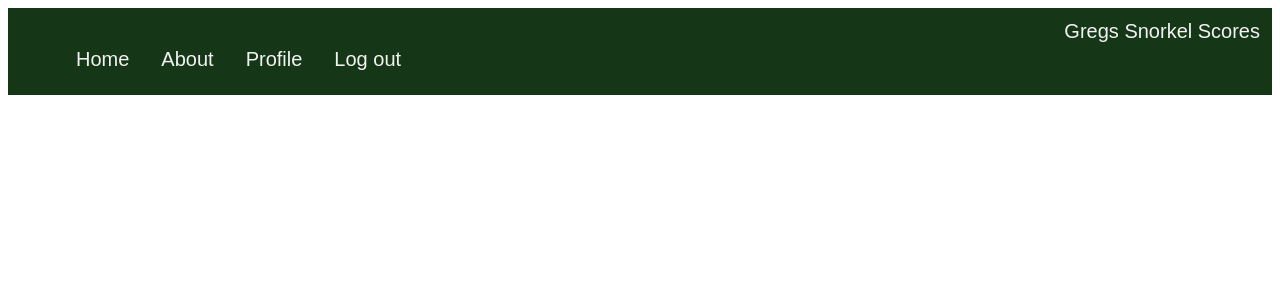
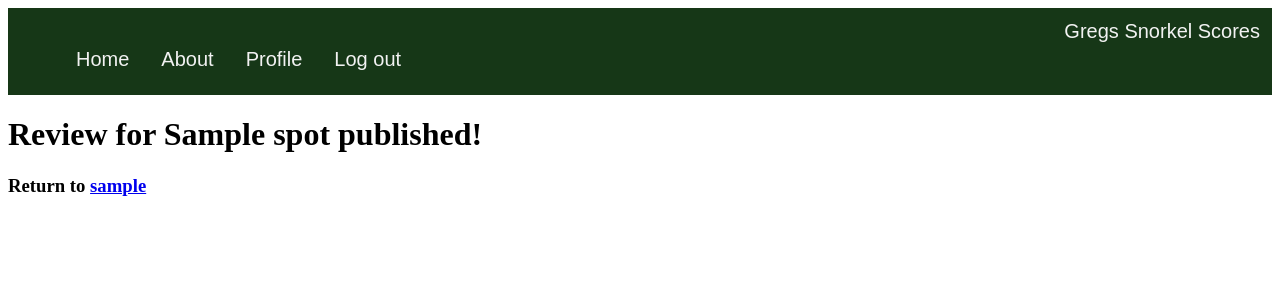
Before and after one commit to GregorJUofG/snorkel, a Django app: a page that uses templates/gregssnorkelscores/base.html in a window 1280 px wide. Shown: the top 300 px of the page. Run offline with Django 3.2, Linux system fonts and the light colour scheme; a user stored in the database is signed in; tables that the repository leaves empty hold one stand-in row (values such as "Sample post").

Commit message:
Review working fully!!!!

```diff
--- a/gregssnorkelscores/urls.py
+++ b/gregssnorkelscores/urls.py
@@ -27,6 +27,7 @@ urlpatterns = [
     path('login/',views.login,name = 'login'),
     path('logout/', LogoutView.as_view(next_page='home'), name='logout'),
     path('<slug:spot_name_slug>/write_review/', views.write_review, name='write_review'),
+    path('<slug:spot_name_slug>/after_review/', views.after_review, name='after_review'),
     path('profile/username/',views.profile,name = 'profile'),
     path('<slug:location_name_slug>/',views.show_location,name='show_location'),
     path('<slug:location_name_slug>/add_spot/', views.add_spot, name='add_spot'),
--- a/gregssnorkelscores/views.py
+++ b/gregssnorkelscores/views.py
@@ -403,11 +403,14 @@ def spot(request):
     response = render(request, "gregssnorkelscores/spot.html")
     return response
 
+
 @login_required
 def write_review(request, spot_name_slug):
     visitor_cookie_handler(request)
+    context = {}
 
     spot = get_object_or_404(Spot, slug=spot_name_slug)
+    context['spot'] = spot
 
     form = ReviewForm()
     if request.method == 'POST':
@@ -417,11 +420,23 @@ def write_review(request, spot_name_slug):
                 review = form.save(commit=False)
                 review.spot = spot
                 review.save()
-                return HttpResponse('Your review has been taken')
+                return redirect(reverse('gregssnorkelscores:after_review',
+                                        kwargs={'spot_name_slug':
+                                                spot_name_slug}))
     else:
         print(form.errors)
-    context = {'form': form, 'spot':spot}
+    context['form'] = form
     response = render(request, 'gregssnorkelscores/write_review.html', context)
+    return response
+
+@login_required
+def after_review(request, spot_name_slug):
+    visitor_cookie_handler(request)
+
+    spot = get_object_or_404(Spot, slug=spot_name_slug)
+
+    context = {'spot': spot}
+    response = render(request, 'gregssnorkelscores/after_review.html', context)
     return response
 
 @login_required
--- a/templates/gregssnorkelscores/aberdeenShire.html
+++ b/templates/gregssnorkelscores/aberdeenShire.html
@@ -30,7 +30,10 @@
             </div>
             <ul>
                 {% for spot in spots %}
-                <li><a href="/gregssnorkelscores/{{ location.slug }}/{{ spot.slug }}/">{{ spot.name }}</a></li>
+                    {% if spot.name == "Default" %}
+                    {% else %}
+                        <li><a href="/gregssnorkelscores/{{ location.slug }}/{{ spot.slug }}/">{{ spot.name }}</a></li>
+                    {% endif %}
                 {% endfor %}
             </ul>
         </div>
--- /dev/null
+++ b/templates/gregssnorkelscores/after_review.html
@@ -0,0 +1,13 @@
+{% extends 'gregssnorkelscores/base.html' %}
+
+{% block title_block %}
+    Review
+{% endblock %}
+
+{% block body_block %}
+    <h1>Review for {{ spot.name }} published!</h1>
+        <div>
+            <h3>
+                <p>Return to <a href="/gregssnorkelscores/{{ spot.location.slug }}/{{ spot.slug }}/">{{ spot.slug }}</a></p>
+            </h3>
+{% endblock %}
--- a/templates/gregssnorkelscores/angus.html
+++ b/templates/gregssnorkelscores/angus.html
@@ -25,7 +25,10 @@
             <p>Or browse these: </p>
             <ul>
                 {% for spot in spots %}
-                <li><a href="/gregssnorkelscores/{{ location.slug }}/{{ spot.slug }}/">{{ spot.name }}</a></li>
+                    {% if spot.name == "Default" %}
+                    {% else %}
+                        <li><a href="/gregssnorkelscores/{{ location.slug }}/{{ spot.slug }}/">{{ spot.name }}</a></li>
+                    {% endif %}
                 {% endfor %}
             </ul>
         </div>
--- a/templates/gregssnorkelscores/argyll.html
+++ b/templates/gregssnorkelscores/argyll.html
@@ -25,7 +25,10 @@
             <p>Or browse these: </p>
             <ul>
                 {% for spot in spots %}
-                <li><a href="/gregssnorkelscores/{{ location.slug }}/{{ spot.slug }}/">{{ spot.name }}</a></li>
+                    {% if spot.name == "Default" %}
+                    {% else %}
+                        <li><a href="/gregssnorkelscores/{{ location.slug }}/{{ spot.slug }}/">{{ spot.name }}</a></li>
+                    {% endif %}
                 {% endfor %}
             </ul>
         </div>
--- a/templates/gregssnorkelscores/ayr.html
+++ b/templates/gregssnorkelscores/ayr.html
@@ -25,7 +25,10 @@
             <p>Or browse these: </p>
             <ul>
                 {% for spot in spots %}
-                <li><a href="/gregssnorkelscores/{{ location.slug }}/{{ spot.slug }}/">{{ spot.name }}</a></li>
+                    {% if spot.name == "Default" %}
+                    {% else %}
+                        <li><a href="/gregssnorkelscores/{{ location.slug }}/{{ spot.slug }}/">{{ spot.name }}</a></li>
+                    {% endif %}
                 {% endfor %}
             </ul>
         </div>
--- a/templates/gregssnorkelscores/dumGal.html
+++ b/templates/gregssnorkelscores/dumGal.html
@@ -25,7 +25,10 @@
             <p>Or browse these: </p>
             <ul>
                 {% for spot in spots %}
-                <li><a href="/gregssnorkelscores/{{ location.slug }}/{{ spot.slug }}/">{{ spot.name }}</a></li>
+                    {% if spot.name == "Default" %}
+                    {% else %}
+                        <li><a href="/gregssnorkelscores/{{ location.slug }}/{{ spot.slug }}/">{{ spot.name }}</a></li>
+                    {% endif %}
                 {% endfor %}
             </ul>
         </div>
--- a/templates/gregssnorkelscores/east.html
+++ b/templates/gregssnorkelscores/east.html
@@ -25,7 +25,10 @@
             <p>Or browse these: </p>
             <ul>
                 {% for spot in spots %}
-                <li><a href="/gregssnorkelscores/{{ location.slug }}/{{ spot.slug }}/">{{ spot.name }}</a></li>
+                    {% if spot.name == "Default" %}
+                    {% else %}
+                        <li><a href="/gregssnorkelscores/{{ location.slug }}/{{ spot.slug }}/">{{ spot.name }}</a></li>
+                    {% endif %}
                 {% endfor %}
             </ul>
         </div>
--- a/templates/gregssnorkelscores/highlands.html
+++ b/templates/gregssnorkelscores/highlands.html
@@ -25,7 +25,10 @@
             <p>Or browse these: </p>
             <ul>
                 {% for spot in spots %}
-                <li><a href="/gregssnorkelscores/{{ location.slug }}/{{ spot.slug }}/">{{ spot.name }}</a></li>
+                    {% if spot.name == "Default" %}
+                    {% else %}
+                        <li><a href="/gregssnorkelscores/{{ location.slug }}/{{ spot.slug }}/">{{ spot.name }}</a></li>
+                    {% endif %}
                 {% endfor %}
             </ul>
         </div>
--- a/templates/gregssnorkelscores/moray.html
+++ b/templates/gregssnorkelscores/moray.html
@@ -25,7 +25,10 @@
             <p>Or browse these: </p>
             <ul>
                 {% for spot in spots %}
-                <li><a href="/gregssnorkelscores/{{ location.slug }}/{{ spot.slug }}/">{{ spot.name }}</a></li>
+                    {% if spot.name == "Default" %}
+                    {% else %}
+                        <li><a href="/gregssnorkelscores/{{ location.slug }}/{{ spot.slug }}/">{{ spot.name }}</a></li>
+                    {% endif %}
                 {% endfor %}
             </ul>
         </div>
--- a/templates/gregssnorkelscores/orkney.html
+++ b/templates/gregssnorkelscores/orkney.html
@@ -25,7 +25,10 @@
             <p>Or browse these: </p>
             <ul>
                 {% for spot in spots %}
-                <li><a href="/gregssnorkelscores/{{ location.slug }}/{{ spot.slug }}/">{{ spot.name }}</a></li>
+                    {% if spot.name == "Default" %}
+                    {% else %}
+                        <li><a href="/gregssnorkelscores/{{ location.slug }}/{{ spot.slug }}/">{{ spot.name }}</a></li>
+                    {% endif %}
                 {% endfor %}
             </ul>
         </div>
--- a/templates/gregssnorkelscores/perthKing.html
+++ b/templates/gregssnorkelscores/perthKing.html
@@ -25,7 +25,10 @@
             <p>Or browse these: </p>
             <ul>
                 {% for spot in spots %}
-                <li><a href="/gregssnorkelscores/{{ location.slug }}/{{ spot.slug }}/">{{ spot.name }}</a></li>
+                    {% if spot.name == "Default" %}
+                    {% else %}
+                        <li><a href="/gregssnorkelscores/{{ location.slug }}/{{ spot.slug }}/">{{ spot.name }}</a></li>
+                    {% endif %}
                 {% endfor %}
             </ul>
         </div>
--- a/templates/gregssnorkelscores/scotBorders.html
+++ b/templates/gregssnorkelscores/scotBorders.html
@@ -25,7 +25,10 @@
             <p>Or browse these: </p>
             <ul>
                 {% for spot in spots %}
-                <li><a href="/gregssnorkelscores/{{ location.slug }}/{{ spot.slug }}/">{{ spot.name }}</a></li>
+                    {% if spot.name == "Default" %}
+                    {% else %}
+                        <li><a href="/gregssnorkelscores/{{ location.slug }}/{{ spot.slug }}/">{{ spot.name }}</a></li>
+                    {% endif %}
                 {% endfor %}
             </ul>
         </div>
--- a/templates/gregssnorkelscores/stirling.html
+++ b/templates/gregssnorkelscores/stirling.html
@@ -25,7 +25,10 @@
             <p>Or browse these: </p>
             <ul>
                 {% for spot in spots %}
-                <li><a href="/gregssnorkelscores/{{ location.slug }}/{{ spot.slug }}/">{{ spot.name }}</a></li>
+                    {% if spot.name == "Default" %}
+                    {% else %}
+                        <li><a href="/gregssnorkelscores/{{ location.slug }}/{{ spot.slug }}/">{{ spot.name }}</a></li>
+                    {% endif %}
                 {% endfor %}
             </ul>
         </div>
--- a/templates/gregssnorkelscores/westIslands.html
+++ b/templates/gregssnorkelscores/westIslands.html
@@ -25,7 +25,10 @@
             <p>Or browse these: </p>
             <ul>
                 {% for spot in spots %}
-                <li><a href="/gregssnorkelscores/{{ location.slug }}/{{ spot.slug }}/">{{ spot.name }}</a></li>
+                    {% if spot.name == "Default" %}
+                    {% else %}
+                        <li><a href="/gregssnorkelscores/{{ location.slug }}/{{ spot.slug }}/">{{ spot.name }}</a></li>
+                    {% endif %}
                 {% endfor %}
             </ul>
         </div>
```
Also changed, not shown: templates/gregssnorkelscores/write_review.html (+7 -0 lines).
